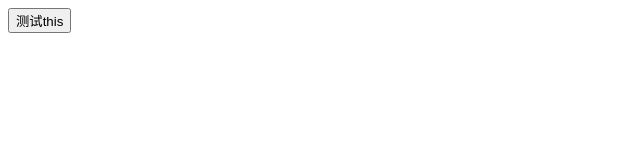
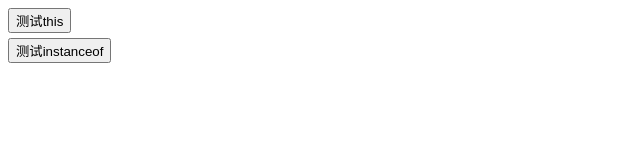
Before and after one commit to aYon1997/Handwriting, a plain HTML site: page index.html in a window 1280 px wide. Both pictures are taken after a click on the button "测试this". Shown: the whole page, without its empty margins (0-640 px from the left). Drawn offline with Linux system fonts and the light colour scheme.

Commit message:
instanceof.js

```diff
--- a/index.html
+++ b/index.html
@@ -12,6 +12,7 @@
 </html>
 
 <script src="this.js"></script>
+<script src="instanceof.js"></script>
 
 <script>
     var container = document.getElementById('container');
@@ -21,6 +22,10 @@
             title: '测试this',
             action: myThis
         },
+        {
+            title: '测试instanceof',
+            action: myInstanceof
+        }
     ];
 
     for (var i = 0; i < data.length; i++) {
--- /dev/null
+++ b/instanceof.js
@@ -0,0 +1,25 @@
+function myInstanceof () {
+
+    // let a = function(){};
+    // let b = new a();
+    // b instanceof a;  // true
+
+    function MyI (obj, fn) {
+        let a = obj.__proto__;
+
+        while (a) {
+            if (a === fn.prototype) {
+                return true;
+            }
+            a = a.__proto__;
+        }
+        return false;
+    }
+
+    let aa = function(){};
+    let bb = new aa();
+    console.log(MyI(bb, aa)); // true
+
+    // __proto__ 是一个非标准的属性,虽然大多数现代浏览器都支持它，但它并不是所有JavaScript环境的一部分。
+    // 在实际开发中，使用 Object.getPrototypeOf 是更加推荐的方式，因为它是ECMAScript标准的一部分。
+}
--- a/this.js
+++ b/this.js
@@ -68,4 +68,222 @@ function myThis () {
     showThis.myCall(obj1); // 输出：{ name: 'obj1' }
     showThis.myApply(obj1); // 输出：{ name: 'obj2' }
     showThis.myBind(obj1)(); // 输出：{ name: 'obj1' }
-}
+
+
+    // 一、
+    console.log(this); // Window, 此处是{title: '测试this', action: ƒ}
+
+    // 二、
+    var obj2 = {
+        name: 'obj',
+        logName: () => {
+            console.log(this);
+        }
+    };
+    obj2.logName(); // 全局作用域Window， 此处是{title: '测试this', action: ƒ}
+
+    // 三、
+    var obj3 = {
+        name: 'obj',
+        logName: function() {
+            console.log(this.name);
+        }
+    };
+    obj3.logName(); // obj, 对象作用域
+
+    // 四、
+    function Person(name) {
+        this.name = name;
+    }
+    var person = new Person('Alice');
+    console.log(person.name); // Alice
+
+    // 五、
+    function sayName() {
+        console.log(this.name);
+    }
+    var person = { name: 'Charlie' };
+    var boundSayName = sayName.bind(person);
+    boundSayName();// Charlie
+    // 即使你使用window.boundSayName()的方式调用它，由于boundSayName已经被绑定到person对象，this仍然会指向person，而不是window。
+
+    // 六、
+    function Timer() {
+        this.seconds = 0;
+        setTimeout(function() {
+          this.seconds++;
+          console.log(this.seconds);
+        }, 1000);
+    }
+    var timer = new Timer(); // NaN
+    // setTimeout的回调函数默认this全局对象
+
+    // 七、
+    const obj4 = {
+        a: 10,
+        b: function() {
+          return function() {
+            return this.a;
+          };
+        }
+    };
+    const innerFunc = obj4.b();
+    innerFunc(); // undefined
+
+    const obj22 = {
+        a: 10,
+        b: function() {
+          return () => {
+            return this.a;
+          };
+        }
+    };
+    const innerFunc2 = obj22.b();
+    innerFunc2(); //10
+
+    // 八、
+    const obj444 = {
+        a: 20,
+        b: () => {
+          return this.a;
+        },
+        c: function() {
+          return this.a;
+        }
+    };
+
+    obj444.b() // undefined
+    obj444.c() // 20
+
+    // 九、
+    function MyConstructor() {
+        this.a = 10;
+        setTimeout(function() {
+          this.a = 20;
+        }, 1000);
+      }
+      const instance = new MyConstructor();
+      instance.a // 10
+
+
+    // 十、
+    function myFunc() {
+        return this.a + this.b;
+      }
+    const obj1111 = { a: 10, b: 20 };
+    const obj2222 = { a: 1, b: 2 };
+    const boundFunc = myFunc.bind(obj1111);
+    boundFunc.call(obj2222) // 30
+    // .bind() 方法会创建一个新的函数，这个函数的 this 永远绑定为.bind() 方法传入的第一个参数
+    // ，即使之后使用 .call() 或 .apply() 方法也无法改变 this 的指向
+
+    // 十一、
+    var obj555 = {
+        name: 'obj',
+        getName: function() {
+          return this.name;
+        }
+    };
+    var getName = obj555.getName;
+    var obj222 = { name: 'obj2', getName };
+    console.log(obj555.getName(), getName(), obj222.getName());
+    // obj undefined obj2
+
+    // 十二、
+    function Foo() {
+        this.user = 'foo';
+        return { user: 'bar' };
+    }
+    var instance2 = new Foo();
+    console.log(instance2.user); // bar
+    // 返回一个对象，则返回这个对象;没有返回对象（或返回非对象类型的值），则返回 this
+
+    // 十三、
+    var name = 'aaa';
+    var obj1232131 = {
+        name: 'obj',
+        arrowGetName: () => this.name,
+        regularGetName: function() {
+            return this.name;
+        }
+    };
+    console.log(obj1232131.arrowGetName(), obj1232131.regularGetName()); // aaa（window环境打印aaa，node环境打印undefined） obj
+
+    // 十四、
+    function sayName() {
+        console.log(this.name);
+    }
+    var person1 = { name: 'John' };
+    var person2 = { name: 'Jane' };
+    var sayNameJohn = sayName.bind(person1);
+    sayNameJohn(); // John
+    sayNameJohn.bind(person2)(); // John
+    // 当你使用 bind 方法时，它会创建一个新的包装函数，
+    // 这个包装函数会将你绑定的 this 值和参数传递给原始函数。
+    // 这个过程是不可逆的，因为包装函数中的 this 已经固定下来了。
+    // 如果非要改变，可以修改改变绑定的对象的属性达到改变this
+    // let obj = { value: 'initial' };
+
+    // function showValue() {
+        // console.log(this.value);
+    // }
+
+    // let boundShowValue = showValue.bind(obj);
+
+    // // 调用绑定的函数
+    // boundShowValue(); // 输出: initial
+
+    // // 改变对象的属性
+    // obj.value = 'changed';
+
+    // // 再次调用绑定的函数
+    // boundShowValue(); // 输出: changed
+
+    // 十五、
+    var length = 2
+    function outer() {
+        var length = 5;
+        var objobj = {
+            length: 0,
+            method: function(fn) {
+                fn();
+                arguments[0]();
+            }
+        };
+        objobj.method(function() {
+            console.log(this.length); // 打印两次，2、1
+        });
+        // fn直接调用this指向window。arguments[0]是对fn的引用，指向arguments对象，有一个length属性，是传递给函数的参数个数，是1
+    }
+    outer();
+
+    // 十六、
+    class MyClass {
+        constructor() {
+          this.name = 'MyClass';
+          this.sayName2 = this.sayName2.bind(this);
+        }
+        sayName2() {
+          console.log(this.name); // MyClass
+        }
+      }
+    const obj = new MyClass();
+    const { sayName2 } = obj;
+    sayName2();
+
+    // 十七、
+    Function.prototype.bind = function(context) {
+        var self = this;
+        return function() {
+            return self.apply(context, arguments);
+        };
+    };
+    function foo() {
+        console.log(this.bar);
+    }
+    var obj333 = { bar: 'bar' };
+    var boundFoo = foo.bind(obj333);
+    boundFoo(); // bar
+    foo.bind({ bar: 'baz' })(); // bar
+
+};
```
Also changed, not shown: test.js (added).
